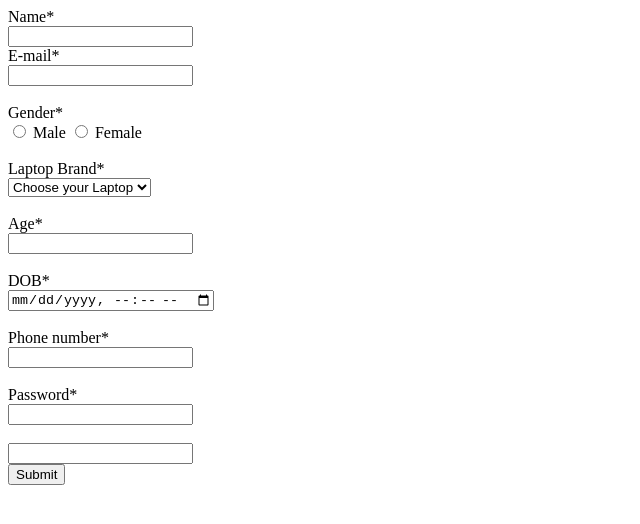
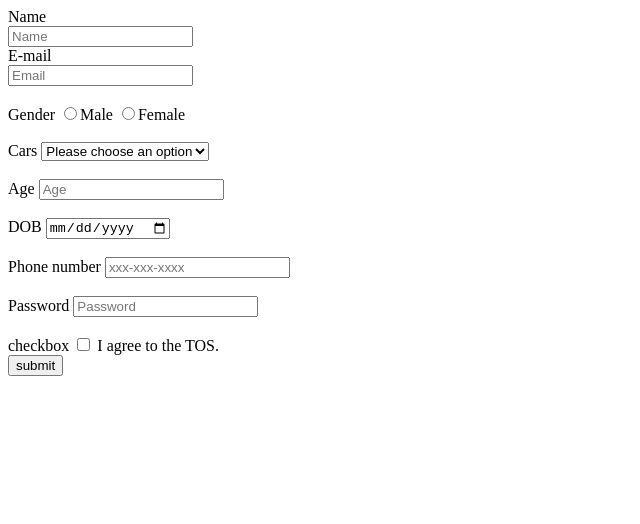
Before and after one commit to acciojob/signup-form-car-lavanyaa121, a website: page main.html in a window 1280 px wide. Shown: the whole page, without its empty margins (0-640 px from the left). Drawn offline with Linux system fonts and the light colour scheme.

Commit message:
created a submission

```diff
--- a/main.html
+++ b/main.html
@@ -4,58 +4,67 @@
   <meta charset="UTF-8">
   <meta http-equiv="X-UA-Compatible" content="IE=edge">
   <meta name="viewport" content="width=device-width, initial-scale=1.0">
-  <title>Car Sign-up</title>
+  <title>car sign-up</title>
 </head>
 <body>
-  <form action="/submit-form" method="post">
+  <form action="hhm.php" method="post">
     <section>
-      <label for="name">Name*</label><br>
-      <input type="text" id="name" name="name" required>
+      <label for="name">Name</label><br>
+    <input type="text"  id="name" placeholder="Name" required>
     </section>
     <section>
-      <label for="email">E-mail*</label><br>
-      <input type="email" id="email" name="email" required>
+      <label for="email">E-mail</label><br>
+      <input type="email" id="email" placeholder="Email" required>
     </section>
     <br>
     <section>
-      <label for="gender">Gender*</label><br>
-      <input type="radio" id="male" name="gender" value="male" required>
-      <label for="male">Male</label>
-      <input type="radio" id="female" name="gender" value="female" required>
-      <label for="female">Female</label>
+      <label for="gender">Gender</label>
+      <input type="radio" name="gender" id="gender_m">Male
+      <input type="radio" name="gender" id="gender_f">Female
     </section><br>
     <section>
-      <label for="laptop">Laptop Brand*</label><br>
-      <select id="laptop" name="laptop" required>
-        <option value="">Choose your Laptop</option>
-        <option value="Apple">Apple</option>
-        <option value="Asus">Asus</option>
-        <option value="HP">HP</option>
+      <label for="cars">Cars</label>
+       <select name="carhttps://jsfiddle.net/yrumzwL6/#s" id="cars">
+
+        <option value="">Please choose an option</option>
+        <option value="BMW">BMW</option>
+        <option value="AUDI">Audi</option>
+        <option value="Mercedez">Mersedez</option>
       </select>
     </section><br>
+
     <section>
-      <label for="age">Age*</label><br>
-      <input type="number" id="age" name="age" required>
+      <label for="age">Age</label>
+      <input type="number" id="age" placeholder="Age" required>
     </section><br>
     <section>
-      <label for="dob">DOB*</label><br>
-      <input type="datetime-local" id="dob" name="dob" required>
+      <label for="dob">DOB</label>
+      <input type="date" id="dob" required>
     </section><br>
     <section>
-      <label for="tel">Phone number*</label><br>
-      <input type="tel" id="tel" name="tel">
+      <label for="tel">Phone number</label>
+      <input type="tel" id="tel" placeholder="xxx-xxx-xxxx">
     </section><br>
     <section>
-      <label for="password">Password*</label><br>
-      <input type="password" id="password" name="password" required>
+      <label for="password">Password</label>
+      <input type="password" id="password" placeholder="Password" required>
     </section><br>
-	   <section>
-      <label for="portfolio"></label>
-      <input type="url" id="portfolio">
+
+    <section>
+      <label for="tos">checkbox</label>
+      <input type="checkbox" id="tos" >
+      <label for="tos" >I agree to the TOS.</label>
+
+
     </section>
 
 
     <section>
-      <button type="submit">Submit
-	</section>
+      <button type="submit">submit</button>
+    </section>
+
+
+  </form>
+
 </body>
+</html>
```
